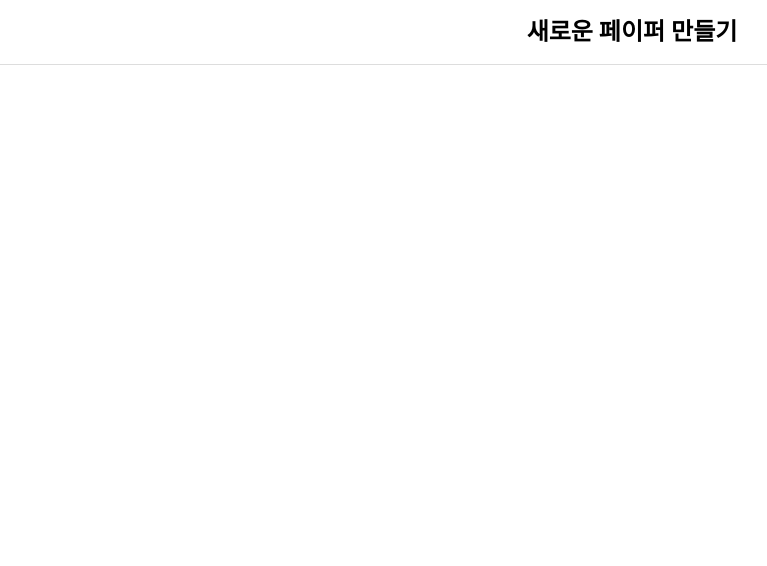
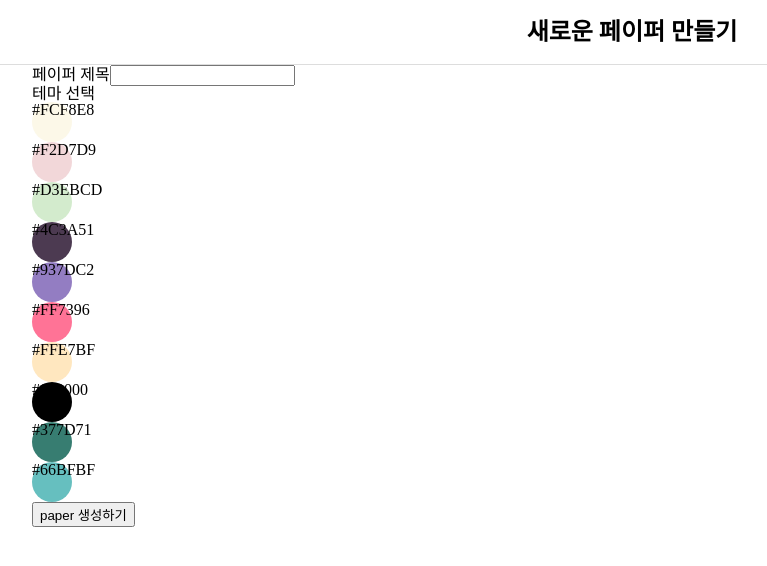
Before and after one commit to BabbleSIte/BabbleSite, a React (Create React App) app in the folder client/: page /np in a window 1280 px wide. Shown: the top 566 px of the page, without its empty margins (8-775 px from the left). Built offline with nearby package versions, Linux system fonts and the light colour scheme; a web font is replaced by a local one.

Commit message:
add theme

```diff
--- a/client/package.json
+++ b/client/package.json
@@ -10,6 +10,7 @@
     "@types/node": "^16.11.41",
     "@types/react": "^18.0.14",
     "@types/react-dom": "^18.0.5",
+    "@types/react-router-dom": "^5.3.3",
     "@types/styled-components": "^5.1.25",
     "axios": "^0.27.2",
     "react": "^18.2.0",
--- a/client/src/App.tsx
+++ b/client/src/App.tsx
@@ -1,5 +1,4 @@
 import { BrowserRouter, Route, Routes } from "react-router-dom";
-import { useState } from "react";
 import Landing from "./pages/Landing";
 import MemoP from "./pages/MemoP";
 import NewMemo from "./pages/NewMemo";
@@ -8,7 +7,6 @@ import Paper from "./pages/Paper";
 
 function App() {
 	// eslint-disable-next-line
-  const [title, setTitle] = useState<string>("");
 
 	return (
 		<BrowserRouter>
--- a/client/src/components/Header.tsx
+++ b/client/src/components/Header.tsx
@@ -1,13 +1,13 @@
 import styled from "styled-components";
 
 const HeaderWrap = styled.div`
-  width: 100vw;
+	width: 100%;
 	height: 4rem;
 	background-color: #fff;
 	border-bottom: 1px solid #ddd;
 	z-index: 9999;
-  position: fixed;
-  top: 0;
+	/* position: fixed;
+	top: 0; */
 
 	font-size: 1.5rem;
 	text-align: center;
@@ -17,7 +17,5 @@ const HeaderWrap = styled.div`
 `;
 
 export default function Header({ title }: { title: string }) {
-  return <HeaderWrap>
-    {title}
-  </HeaderWrap>;
+	return <HeaderWrap>{title}</HeaderWrap>;
 }
--- a/client/src/index.css
+++ b/client/src/index.css
@@ -1,22 +1,148 @@
-body {
+/* body {
 	margin: 0;
-  font-family: -apple-system, BlinkMacSystemFont, 'Segoe UI', 'Roboto', 'Oxygen',
-    'Ubuntu', 'Cantarell', 'Fira Sans', 'Droid Sans', 'Helvetica Neue',
+	font-family: -apple-system, BlinkMacSystemFont, "Segoe UI", "Roboto", "Oxygen",
+		"Ubuntu", "Cantarell", "Fira Sans", "Droid Sans", "Helvetica Neue",
 		sans-serif;
 	-webkit-font-smoothing: antialiased;
 	-moz-osx-font-smoothing: grayscale;
 }
 
 code {
-  font-family: source-code-pro, Menlo, Monaco, Consolas, 'Courier New',
+	font-family: source-code-pro, Menlo, Monaco, Consolas, "Courier New",
 		monospace;
 }
 
-@import url('https://fonts.googleapis.com/css2?family=Noto+Sans+KR:wght@300;400;500;700&display=swap');
+@import url("https://fonts.googleapis.com/css2?family=Noto+Sans+KR:wght@300;400;500;700&display=swap");
 
 @font-face {
 	font-family: "GothicA1-Light";
-  src: url('https://cdn.jsdelivr.net/gh/projectnoonnu/noonfonts_2205@1.0/GothicA1-Light.woff2') format('woff2');
+	src: url("https://cdn.jsdelivr.net/gh/projectnoonnu/noonfonts_2205@1.0/GothicA1-Light.woff2")
+		format("woff2");
 	font-weight: 300;
 	font-style: normal;
+} */
+
+html,
+body,
+div,
+span,
+applet,
+object,
+iframe,
+h1,
+h2,
+h3,
+h4,
+h5,
+h6,
+p,
+blockquote,
+pre,
+a,
+abbr,
+acronym,
+address,
+big,
+cite,
+code,
+del,
+dfn,
+em,
+img,
+ins,
+kbd,
+q,
+s,
+samp,
+small,
+strike,
+strong,
+sub,
+sup,
+tt,
+var,
+b,
+u,
+i,
+center,
+dl,
+dt,
+dd,
+ol,
+ul,
+li,
+fieldset,
+form,
+label,
+legend,
+table,
+caption,
+tbody,
+tfoot,
+thead,
+tr,
+th,
+td,
+article,
+aside,
+canvas,
+details,
+embed,
+figure,
+figcaption,
+footer,
+header,
+hgroup,
+menu,
+nav,
+output,
+ruby,
+section,
+summary,
+time,
+mark,
+audio,
+video {
+	margin: 0;
+	padding: 0;
+	border: 0;
+	font-size: 100%;
+	font: inherit;
+	vertical-align: baseline;
 }
+/* HTML5 display-role reset for older browsers */
+article,
+aside,
+details,
+figcaption,
+figure,
+footer,
+header,
+hgroup,
+menu,
+nav,
+section {
+	display: block;
+}
+body {
+	line-height: 1;
+}
+ol,
+ul {
+	list-style: none;
+}
+blockquote,
+q {
+	quotes: none;
+}
+blockquote:before,
+blockquote:after,
+q:before,
+q:after {
+	content: "";
+	content: none;
+}
+table {
+	border-collapse: collapse;
+	border-spacing: 0;
+}
--- a/client/src/pages/NewPaper.tsx
+++ b/client/src/pages/NewPaper.tsx
@@ -1,28 +1,55 @@
+import { useState } from "react";
+import { useNavigate } from "react-router-dom";
+// import axios from "axios";
 import Header from "../components/Header";
-import { useState } from "react";
-import axios from "axios";
+import styled from "styled-components";
+import { backgroundList, getTheme } from "../theme";
+import { PageWrapper } from "../styledComponents";
+
+const NewPaperWrapper = styled(PageWrapper)`
+	.themeColor {
+		width: 2.5rem;
+		height: 2.5rem;
+		border-radius: 50%;
+	}
+`;
 
 export default function NewPaper() {
-	const [newPaper, setNwePaper] = useState({ title: "" });
+	const [newPaper, setNwePaper] = useState({ title: "", uuid: "" });
+	const navigate = useNavigate();
 
 	function uuid() {
 		return "xxxxxxxx-xxxx-4xxx-yxxx-xxxxxxxxxxxx".replace(
 			/[xy]/g,
 			function (c) {
-				var r = (Math.random() * 16) | 0,
-					v = c == "x" ? r : (r & 0x3) | 0x8;
+				let r = (Math.random() * 16) | 0,
+					v = c === "x" ? r : (r & 0x3) | 0x8;
 				return v.toString(16);
 			}
 		);
 	}
 
-	console.log(uuid());
+	function postPaper() {
+		let newId = uuid();
+		// try {
+		// 	axios.post("", { data: { ...newPaper, uuid: newId } }).then(res => {
+		// 		if (res.status === 200) {
+		// 			navigate("/paper/" + newId);
+		// 		}
+		// 	});
+		// } catch (err) {
+		// 	window.alert("");
+		// }
+		console.log(newId);
+		navigate("/paper/" + newId);
+	}
 
 	return (
+		<>
+			<Header title="새로운 페이퍼 만들기" />
+			<NewPaperWrapper>
 				<div>
-			<Header title="새로운 페이퍼 만들기" />
-			<div>
-				<form>
+					<form onSubmit={e => e.preventDefault()}>
 						<label>
 							페이퍼 제목
 							<input
@@ -32,12 +59,27 @@ export default function NewPaper() {
 								}
 							/>
 						</label>
-					<label>
-						<input />
-					</label>
-					<button onClick={uuid}>paper 생성하기</button>
 					</form>
+					<div>
+						<h3>테마 선택</h3>
+						<ul>
+							{backgroundList.map(list => {
+								return (
+									<li
+										key={"#" + list.hex}
+										className="themeColor"
+										style={{ backgroundColor: "#" + list.hex }}
+										onClick={() => getTheme(list)}
+									>
+										#{list.hex}
+									</li>
+								);
+							})}
+						</ul>
 					</div>
+					<button onClick={postPaper}>paper 생성하기</button>
 				</div>
+			</NewPaperWrapper>
+		</>
 	);
 }
--- /dev/null
+++ b/client/src/styledComponents.tsx
@@ -0,0 +1,10 @@
+import styled from "styled-components";
+
+export const PageWrapper = styled.div`
+	max-width: 1200px;
+	margin: auto;
+
+	@media screen and (max-width: 768px) {
+		width: 100%;
+	}
+`;
--- /dev/null
+++ b/client/src/theme.ts
@@ -0,0 +1,39 @@
+import axios from "axios";
+
+export async function getTheme(color: {
+	hex: string;
+	rgb: string;
+	hsl: string;
+	cmyk: string;
+}) {
+	try {
+		await axios.get(
+			`https://www.thecolorapi.com/scheme?hex=${color.hex}&rgb=0,71,171&hsl=215,100%,34%&cmyk=100,58,0,33&format=json&mode=analogic&count=6`
+		);
+	} catch (err) {
+		console.log(err);
+	}
+}
+
+// export type Theme = {
+
+// }
+
+// export const theme:Theme[] = [
+//   {
+//     background:
+//   }
+// ]
+
+export const backgroundList = [
+	{ hex: "FCF8E8", rgb: "", hsl: "", cmyk: "" },
+	{ hex: "F2D7D9", rgb: "", hsl: "", cmyk: "" },
+	{ hex: "D3EBCD", rgb: "", hsl: "", cmyk: "" },
+	{ hex: "4C3A51", rgb: "", hsl: "", cmyk: "" },
+	{ hex: "937DC2", rgb: "", hsl: "", cmyk: "" },
+	{ hex: "FF7396", rgb: "", hsl: "", cmyk: "" },
+	{ hex: "FFE7BF", rgb: "", hsl: "", cmyk: "" },
+	{ hex: "000000", rgb: "", hsl: "", cmyk: "" },
+	{ hex: "377D71", rgb: "", hsl: "", cmyk: "" },
+	{ hex: "66BFBF", rgb: "", hsl: "", cmyk: "" },
+];
```
Also changed, not shown: 1 other file (tests, documents, lock files or other folders). Lines whose indentation alone changed are shown as unchanged.
